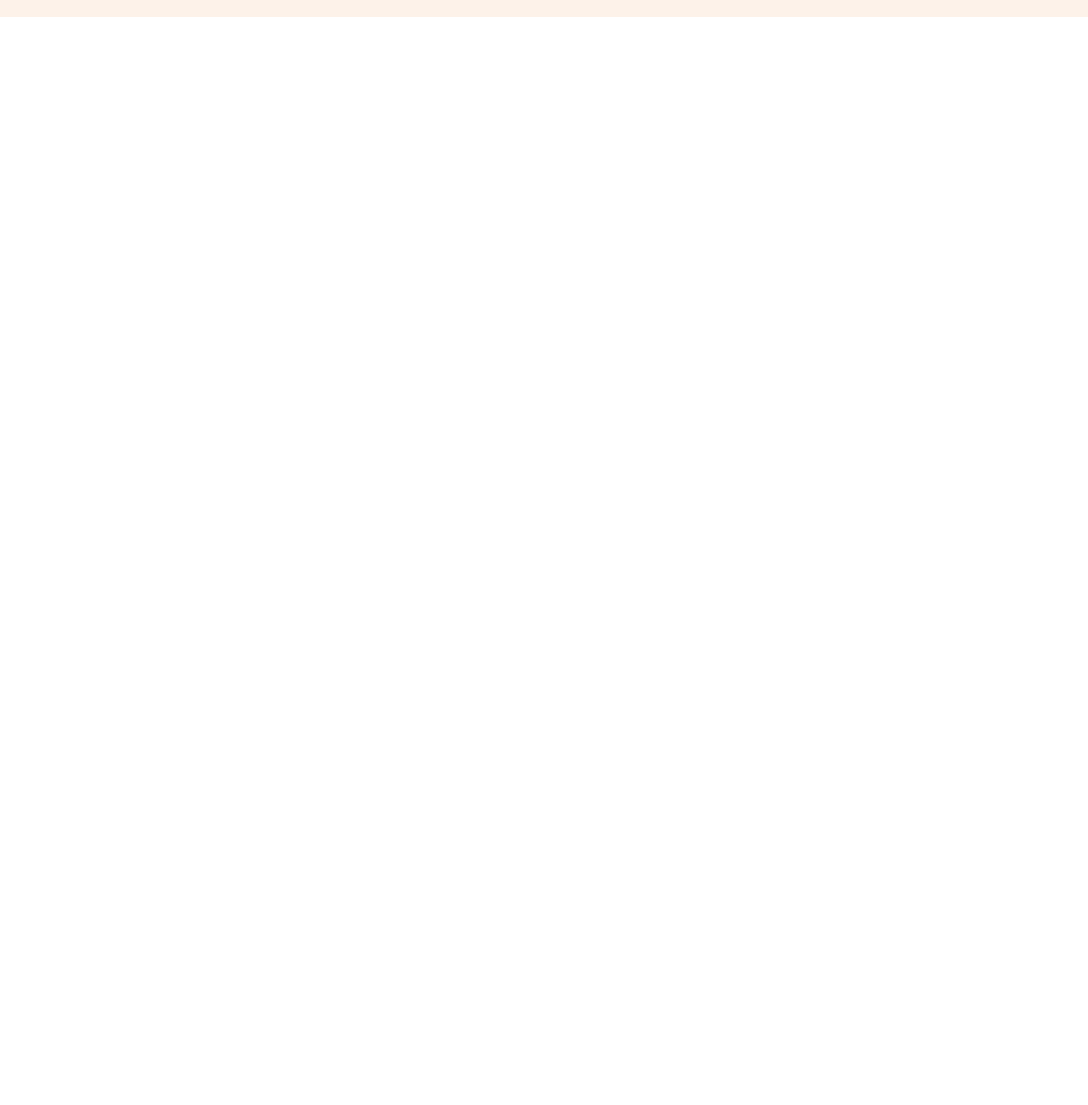
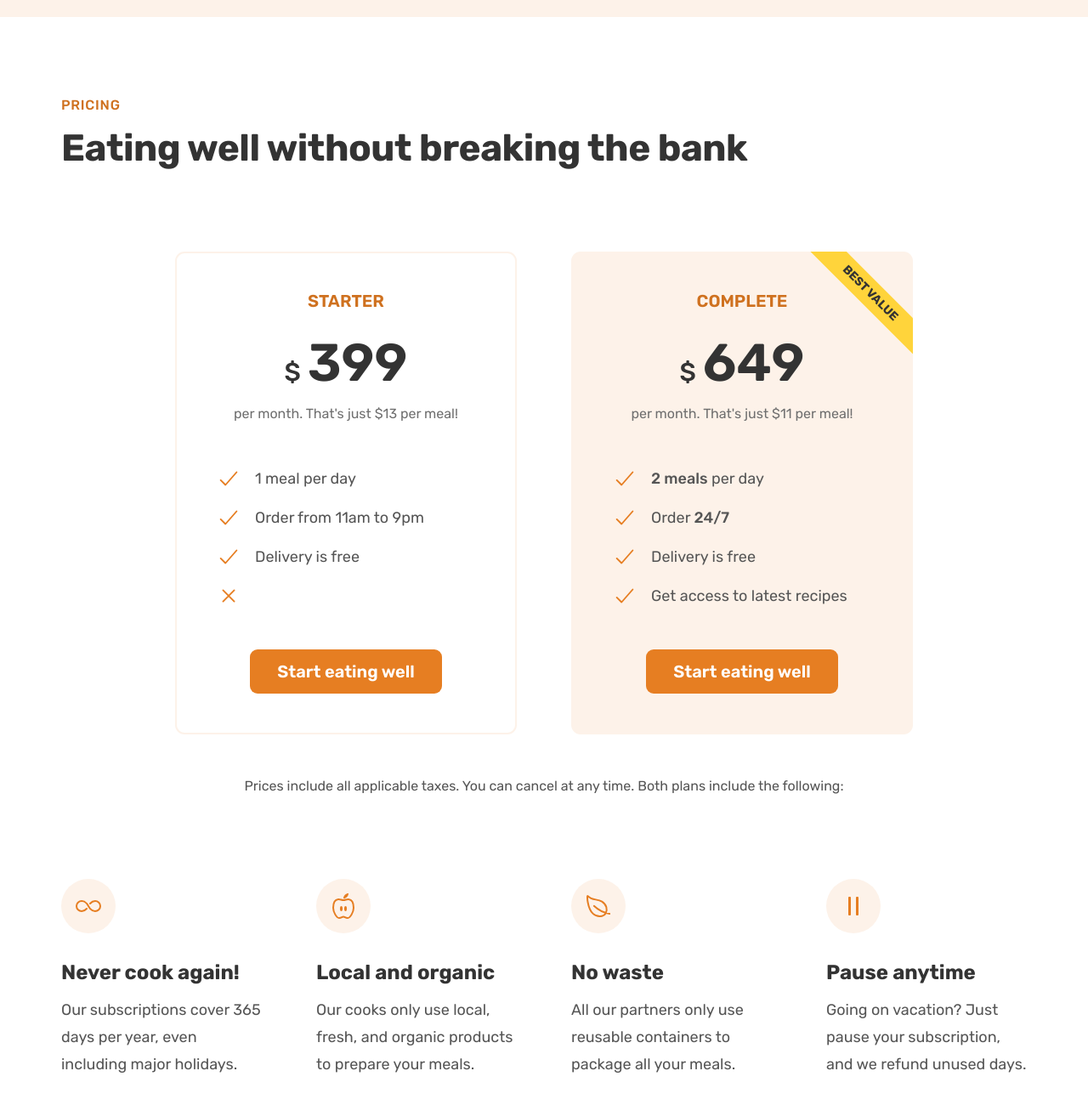
Before and after one commit to Mahone5/Omnifood, a plain HTML site: page index.html in a window 1280 px wide. Shown: the part 4591-5891 px from the top of the page at 85% size. Before the commit the page ends 4611 px from the top, so only its background shows below. Drawn offline with nearby package versions, Linux system fonts and the light colour scheme.

Commit message:
build pricing and features section

```diff
--- a/css/general.css
+++ b/css/general.css
@@ -74,6 +74,16 @@ body {
   display: grid;
   column-gap: 6.4rem;
   row-gap: 9.6rem;
+
+  /* margin-bottom: 9.6rem; */
+}
+
+/* .grid:last-child {
+  margin-bottom: 0;
+} */
+
+.grid:not(:last-child) {
+  margin-bottom: 9.6rem;
 }
 
 .grid--2-cols {
@@ -187,6 +197,26 @@ body {
   border-bottom: 1px solid transparent;
 }
 
+.list {
+  list-style: none;
+  display: flex;
+  flex-direction: column;
+  gap: 1.6rem;
+}
+
+.list-item {
+  font-size: 1.8rem;
+  display: flex;
+  align-items: center;
+  gap: 1.6rem;
+}
+
+.list-icon {
+  width: 3rem;
+  height: 3rem;
+  color: #e67e22;
+}
+
 /* ******************** */
 /* HELPER SETTINGS CLASSES */
 /* ******************** */
--- a/css/style.css
+++ b/css/style.css
@@ -287,26 +287,6 @@
   gap: 1.6rem;
 }
 
-.list {
-  list-style: none;
-  display: flex;
-  flex-direction: column;
-  gap: 1.6rem;
-}
-
-.list-item {
-  font-size: 1.8rem;
-  display: flex;
-  align-items: center;
-  gap: 1.6rem;
-}
-
-.list-icon {
-  width: 3rem;
-  height: 3rem;
-  color: #e67e22;
-}
-
 .all-recipes {
   text-align: center;
   font-size: 1.8rem;
@@ -370,3 +350,109 @@
 .gallery-item img:hover {
   transform: scale(1.1);
 }
+
+/* ******************** */
+/* PRICING SECTION */
+/* ******************** */
+.section-pricing {
+  padding: 9.6rem 0;
+}
+
+.pricing-plan {
+  border-radius: 11px;
+
+  width: 75%;
+}
+
+.pricing-plan--starter {
+  justify-self: end;
+  border: 2px solid #fdf2e9;
+  padding: 4.6rem;
+}
+
+.pricing-plan--complete {
+  background-color: #fdf2e9;
+  padding: 4.8rem;
+  position: relative;
+  overflow: hidden;
+}
+
+.pricing-plan--complete::after {
+  content: "Best value";
+  position: absolute;
+  top: 6%;
+  right: -18%;
+  font-size: 1.4rem;
+  text-transform: uppercase;
+  font-weight: 700;
+  color: #333;
+  background-color: #ffd43b;
+  padding: 0.8rem 8rem;
+  transform: rotate(45deg);
+}
+
+.plan-header {
+  text-align: center;
+  margin-bottom: 4.8rem;
+}
+
+.plan-name {
+  color: #cf711f;
+  font-weight: 600;
+  font-size: 2rem;
+  text-transform: uppercase;
+  letter-spacing: 0.75;
+  margin-bottom: 3.2rem;
+}
+
+.plan-price {
+  font-size: 6.2rem;
+  font-weight: 600;
+  color: #333;
+  margin-bottom: 1.6rem;
+}
+
+.plan-price span {
+  font-size: 3rem;
+  font-weight: 500;
+  margin-right: 0.8rem;
+}
+
+.plan-text {
+  font-size: 1.6rem;
+  line-height: 1.6;
+  color: #6f6f6f;
+}
+
+.plan-sign-up {
+  text-align: center;
+  margin-top: 4.8rem;
+}
+
+.plan-details {
+  font-size: 1.6rem;
+  line-height: 1.6;
+  text-align: center;
+}
+
+.feature-icon {
+  color: #e67e22;
+  height: 3.2rem;
+  width: 3.2rem;
+  background-color: #fdf2e9;
+  margin-bottom: 3.2rem;
+  padding: 1.6rem;
+  border-radius: 50%;
+}
+
+.feature-title {
+  font-size: 2.4rem;
+  color: #333;
+  font-weight: 700;
+  margin-bottom: 1.6rem;
+}
+
+.feature-text {
+  font-size: 1.8rem;
+  line-height: 1.8;
+}
--- a/index.html
+++ b/index.html
@@ -301,6 +301,101 @@
 
       </div>
     </section>
+
+    <section class="section-pricing">
+      <div class="container">
+        <span class="subheading">Pricing</span>
+        <h2 class="heading-secondary">
+          Eating well without breaking the bank
+        </h2>
+      </div>
+
+      <div class="container grid grid--2-cols margin-bottom-md">
+        <div class="pricing-plan pricing-plan--starter">
+          <header class="plan-header">
+
+            <p class="plan-name">Starter</p>
+            <p class="plan-price"><span>$</span>399</p>
+            <p class="plan-text">per month. That's just $13 per meal!</p>
+          </header>
+          <ul class="list">
+            <li class="list-item">
+              <ion-icon class="list-icon" name="checkmark-outline"></ion-icon> <span>1 meal per day</span>
+            </li>
+            <li class="list-item">
+              <ion-icon class="list-icon" name="checkmark-outline"></ion-icon> <span>Order from 11am to 9pm</span>
+            </li>
+            <li class="list-item">
+              <ion-icon class="list-icon" name="checkmark-outline"></ion-icon> <span>Delivery is free</span>
+            </li>
+            <li class="list-item">
+              <ion-icon class="list-icon" name="close-outline"></ion-icon>
+            </li>
+          </ul>
+          <div class="plan-sign-up">
+            <a href="#" class="btn btn--full">Start eating well</a>
+          </div>
+        </div>
+
+
+        <div class="pricing-plan pricing-plan--complete">
+          <header class="plan-header">
+
+            <p class="plan-name">Complete</p>
+            <p class="plan-price"><span>$</span>649</p>
+            <p class="plan-text">per month. That's just $11 per meal!</p>
+          </header>
+          <ul class="list">
+            <li class="list-item">
+              <ion-icon class="list-icon" name="checkmark-outline"></ion-icon> <span><strong>2 meals</strong> per
+                day</span>
+            </li>
+            <li class="list-item">
+              <ion-icon class="list-icon" name="checkmark-outline"></ion-icon> <span>Order <strong>24/7</strong></span>
+            </li>
+            <li class="list-item">
+              <ion-icon class="list-icon" name="checkmark-outline"></ion-icon> <span>Delivery is free</span>
+            </li>
+            <li class="list-item">
+              <ion-icon class="list-icon" name="checkmark-outline"></ion-icon> <span>Get access to latest recipes</span>
+            </li>
+          </ul>
+          <div class="plan-sign-up">
+            <a href="#" class="btn btn--full">Start eating well</a>
+          </div>
+        </div>
+      </div>
+
+      <div class="container grid">
+        <aside class="plan-details">
+          Prices include all applicable taxes. You can cancel at any time. Both plans include the following:
+        </aside>
+      </div>
+
+      <div class="container grid grid--4-cols">
+        <div class="feature">
+          <ion-icon class="feature-icon" name="infinite-outline"></ion-icon>
+          <p class="feature-title">Never cook again!</p>
+          <p class="feature-text">Our subscriptions cover 365 days per year, even including major holidays.</p>
+        </div>
+        <div class="feature">
+          <ion-icon class="feature-icon" name="nutrition-outline"></ion-icon>
+          <p class="feature-title">Local and organic</p>
+          <p class="feature-text">Our cooks only use local, fresh, and organic products to prepare your meals.
+          </p>
+        </div>
+        <div class="feature">
+          <ion-icon class="feature-icon" name="leaf-outline"></ion-icon>
+          <p class="feature-title">No waste</p>
+          <p class="feature-text">All our partners only use reusable containers to package all your meals.</p>
+        </div>
+        <div class="feature">
+          <ion-icon class="feature-icon" name="pause-outline"></ion-icon>
+          <p class="feature-title">Pause anytime</p>
+          <p class="feature-text">Going on vacation? Just pause your subscription, and we refund unused days.</p>
+        </div>
+      </div>
+    </section>
   </main>
 
   <script type="module" src="https://unpkg.com/ionicons@5.5.2/dist/ionicons/ionicons.esm.js"></script>
```
